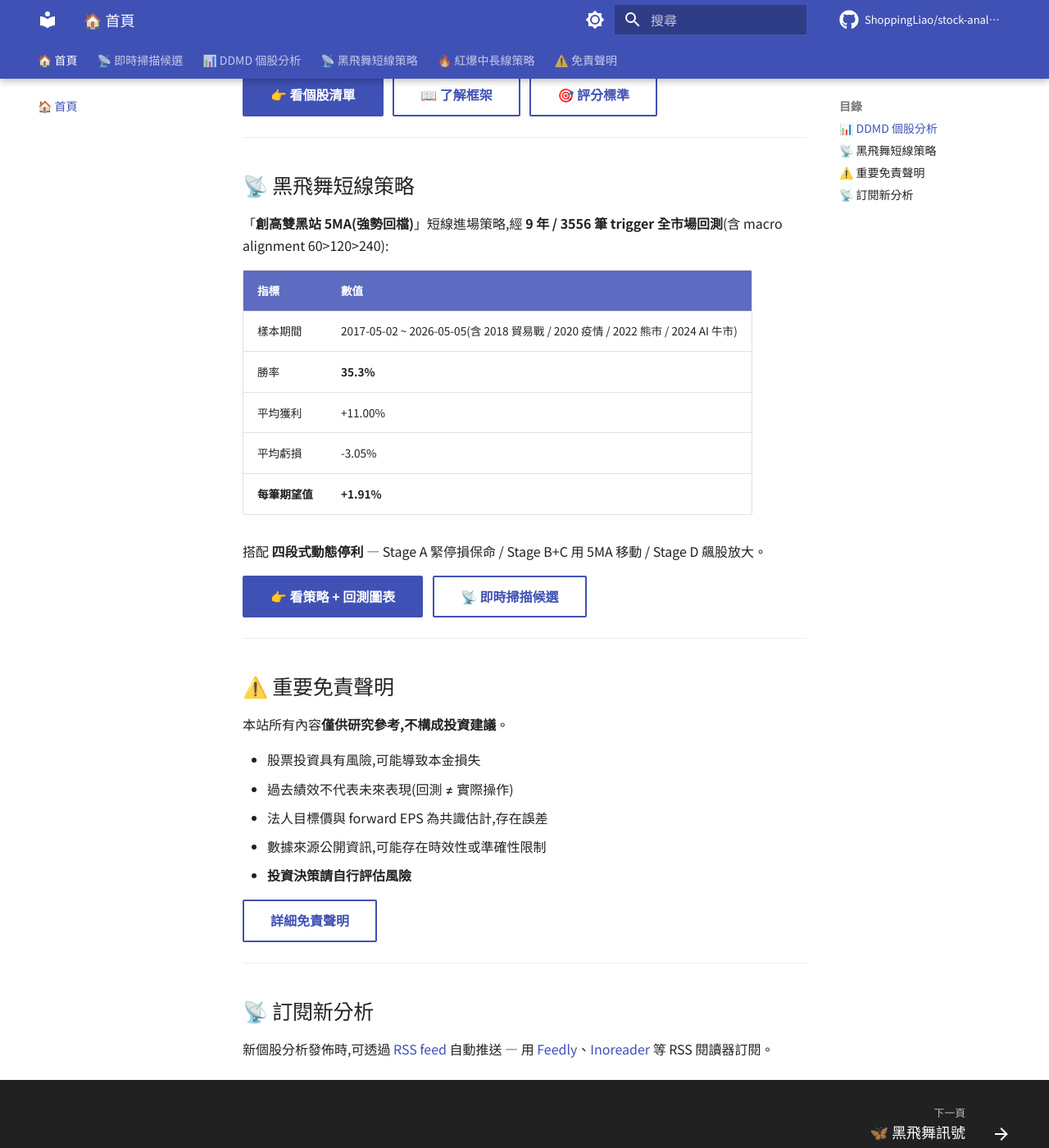
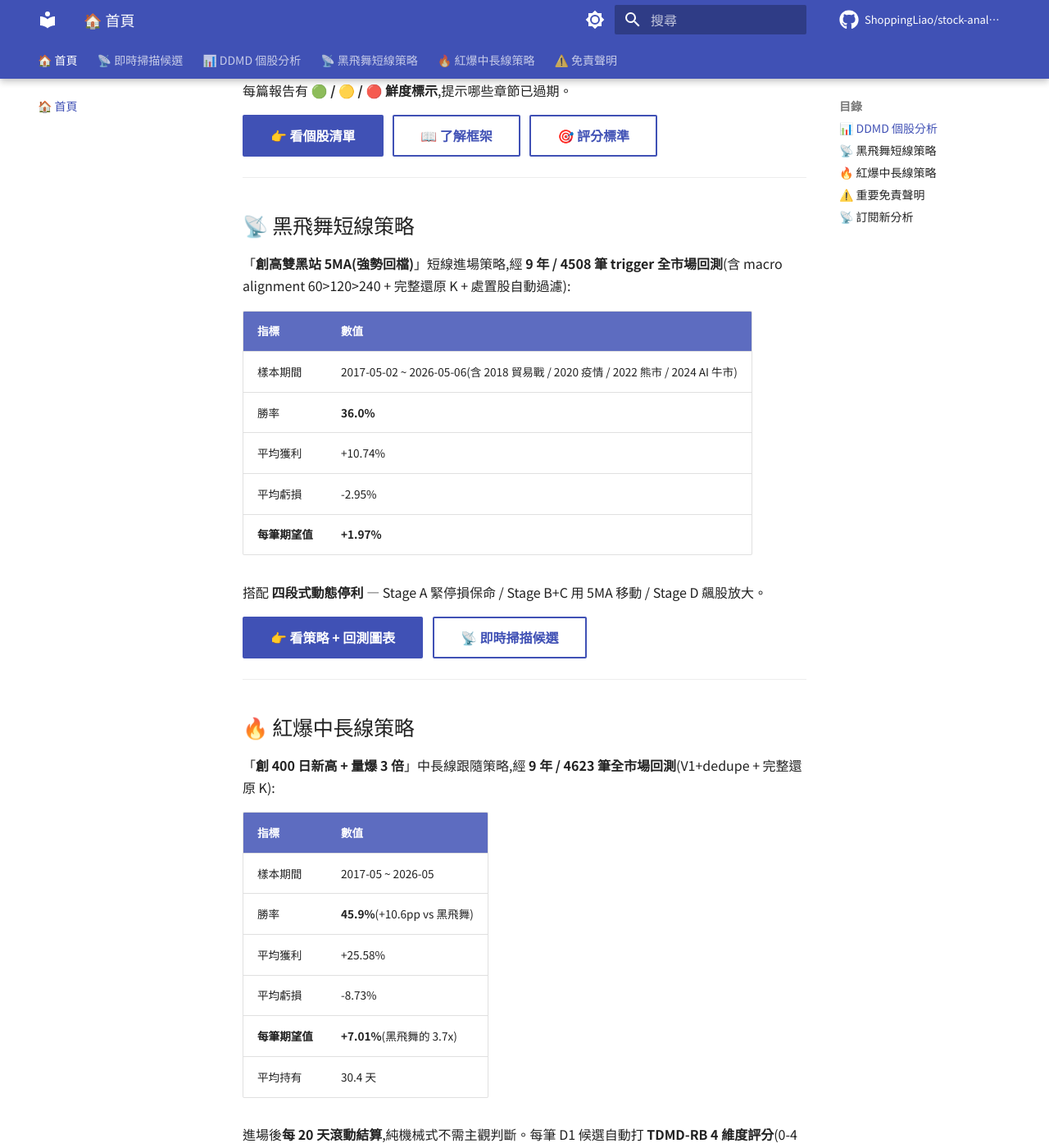
Before and after one commit to ShoppingLiao/stock-analysis-public, an MkDocs documentation site: the page built from docs/index.md, in a window 1280 px wide and 1400 px high, scrolled down 811 px. Shown: the whole window at 82% size. Built offline with MkDocs 1.6.1 and Material for MkDocs 9.7.7, drawn with Linux system fonts in a browser that asks for light colours; comment, search, counter and statistics services are not loaded; some of the changed text lies outside the part shown.

Commit message:
docs: 公開站 3 頁同步 — TDMD-RB / 處置股 filter / 紅爆主功能
- index.md 首頁:加紅爆策略段落(期望值 +7.01% / 勝率 45.9%)+ 黑飛舞數字
  從 3556 / 1.91% 更新至 4508 / 1.97%(完整還原 K 後)
- about/strategy.md 黑飛舞:加進場條件 #7「不在處置期間 ±5 天」+ scan/track/publish
  三層聯防說明 + 5/7 黑飛舞 50% 是處置股實例
- about/strategy_red_burst.md:加 TDMD-RB 4 維度評分章節(T 突破力道 / D 量爆強度
  / M 籌碼三條合一 / Dr LLM 題材)+ 對 5/7 D1 候選 10 檔的實際分數展示
- about/strategy_red_burst.md 加「自動過濾處置股」段落

```diff
--- a/docs/index.md
+++ b/docs/index.md
@@ -8,6 +8,7 @@
 |------|----------|----------|
 | 📊 **DDMD 個股分析** | 「這檔公司值不值得長期持有?」 | 大大毛多框架(產業 / 市佔 / 毛利率 / 成長性) |
 | 📡 **黑飛舞短線策略** | 「短線什麼時候該進場?」 | 創高雙黑站 5MA(強勢回檔) + 動態出場 |
+| 🔥 **紅爆中長線策略** | 「結構性多頭何時進場?」 | 創 400 日新高 + 量爆 3x + 20 天結算 |
 
 ---
 
@@ -32,20 +33,40 @@
 
 ## 📡 黑飛舞短線策略
 
-「**創高雙黑站 5MA(強勢回檔)**」短線進場策略,經 **9 年 / 3556 筆 trigger 全市場回測**(含 macro alignment 60>120>240):
+「**創高雙黑站 5MA(強勢回檔)**」短線進場策略,經 **9 年 / 4508 筆 trigger 全市場回測**(含 macro alignment 60>120>240 + 完整還原 K + 處置股自動過濾):
 
 | 指標 | 數值 |
 |------|------|
-| 樣本期間 | 2017-05-02 ~ 2026-05-05(含 2018 貿易戰 / 2020 疫情 / 2022 熊市 / 2024 AI 牛市) |
-| 勝率 | **35.3%** |
-| 平均獲利 | +11.00% |
-| 平均虧損 | -3.05% |
-| **每筆期望值** | **+1.91%** |
+| 樣本期間 | 2017-05-02 ~ 2026-05-06(含 2018 貿易戰 / 2020 疫情 / 2022 熊市 / 2024 AI 牛市) |
+| 勝率 | **36.0%** |
+| 平均獲利 | +10.74% |
+| 平均虧損 | -2.95% |
+| **每筆期望值** | **+1.97%** |
 
 搭配 **四段式動態停利** — Stage A 緊停損保命 / Stage B+C 用 5MA 移動 / Stage D 飆股放大。
 
 [👉 看策略 + 回測圖表](about/strategy.md){ .md-button .md-button--primary }
-[📡 即時掃描候選](signals.md){ .md-button }
+[📡 即時掃描候選](signals_black_butterfly.md){ .md-button }
+
+---
+
+## 🔥 紅爆中長線策略
+
+「**創 400 日新高 + 量爆 3 倍**」中長線跟隨策略,經 **9 年 / 4623 筆全市場回測**(V1+dedupe + 完整還原 K):
+
+| 指標 | 數值 |
+|------|------|
+| 樣本期間 | 2017-05 ~ 2026-05 |
+| 勝率 | **45.9%**(+10.6pp vs 黑飛舞)|
+| 平均獲利 | +25.58% |
+| 平均虧損 | -8.73% |
+| **每筆期望值** | **+7.01%**(黑飛舞的 3.7x)|
+| 平均持有 | 30.4 天 |
+
+進場後**每 20 天滾動結算**,純機械式不需主觀判斷。每筆 D1 候選自動打 **TDMD-RB 4 維度評分**(0-4 分),決定部位大小。
+
+[👉 看策略 + V0/V1/V2 對比](about/strategy_red_burst.md){ .md-button .md-button--primary }
+[🔥 即時 D1 候選](signals_red_burst.md){ .md-button }
 
 ---
 
```
Also changed, not shown: docs/about/strategy.md (+7 -0 lines), docs/about/strategy_red_burst.md (+44 -0 lines).
